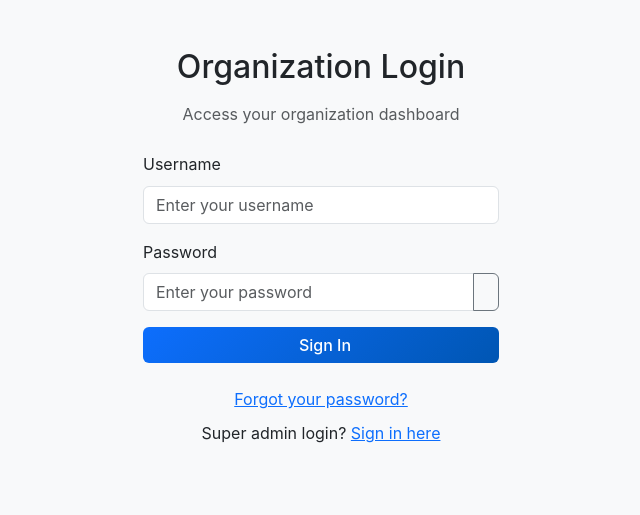
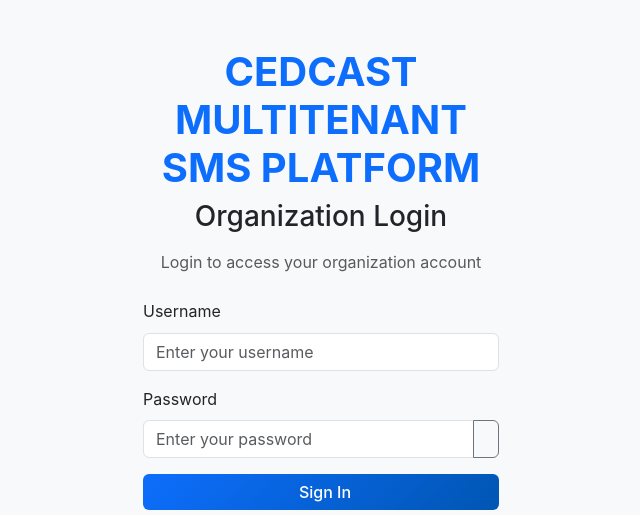
Before and after one commit to Cedcast/CedCast-app, a Django app: page /login/org/ in a window 1280 px wide. Shown: the top 515 px of the page, without its empty margins (319-959 px from the left). Run offline with Django 5.2, Linux system fonts and the light colour scheme; some libraries are stand-ins or nearby versions.

Commit message:
Update login page headings with CEDCAST branding
- Added 'CEDCAST MULTITENANT SMS PLATFORM' heading in caps to all login pages
- Updated org login page heading to 'Login to access your organization account'
- Applied consistent branding across regular login, org login, and super admin login pages
- Improved visual hierarchy with primary color styling

```diff
--- a/core/templates/login.html
+++ b/core/templates/login.html
@@ -7,7 +7,8 @@
     <div class="row justify-content-center">
         <div class="col-md-6 col-lg-4">
             <div class="text-center mb-4">
-                <h2 class="mb-3">Welcome Back</h2>
+                <h1 class="mb-2 fw-bold text-primary">CEDCAST MULTITENANT SMS PLATFORM</h1>
+                <h3 class="mb-3">Welcome Back</h3>
                 <p class="text-muted">Sign in to your account</p>
             </div>
 
--- a/core/templates/login_org.html
+++ b/core/templates/login_org.html
@@ -7,8 +7,9 @@
     <div class="row justify-content-center">
         <div class="col-md-6 col-lg-4">
             <div class="text-center mb-4">
-                <h2 class="mb-3">Organization Login</h2>
-                <p class="text-muted">Access your organization dashboard</p>
+                <h1 class="mb-2 fw-bold text-primary">CEDCAST MULTITENANT SMS PLATFORM</h1>
+                <h3 class="mb-3">Organization Login</h3>
+                <p class="text-muted">Login to access your organization account</p>
             </div>
 
             {% if error %}
--- a/core/templates/login_super.html
+++ b/core/templates/login_super.html
@@ -7,7 +7,8 @@
     <div class="row justify-content-center">
         <div class="col-md-6 col-lg-4">
             <div class="text-center mb-4">
-                <h2 class="mb-3">Super Admin Login</h2>
+                <h1 class="mb-2 fw-bold text-primary">CEDCAST MULTITENANT SMS PLATFORM</h1>
+                <h3 class="mb-3">Super Admin Login</h3>
                 <p class="text-muted">Access the administration panel</p>
             </div>
 
```
